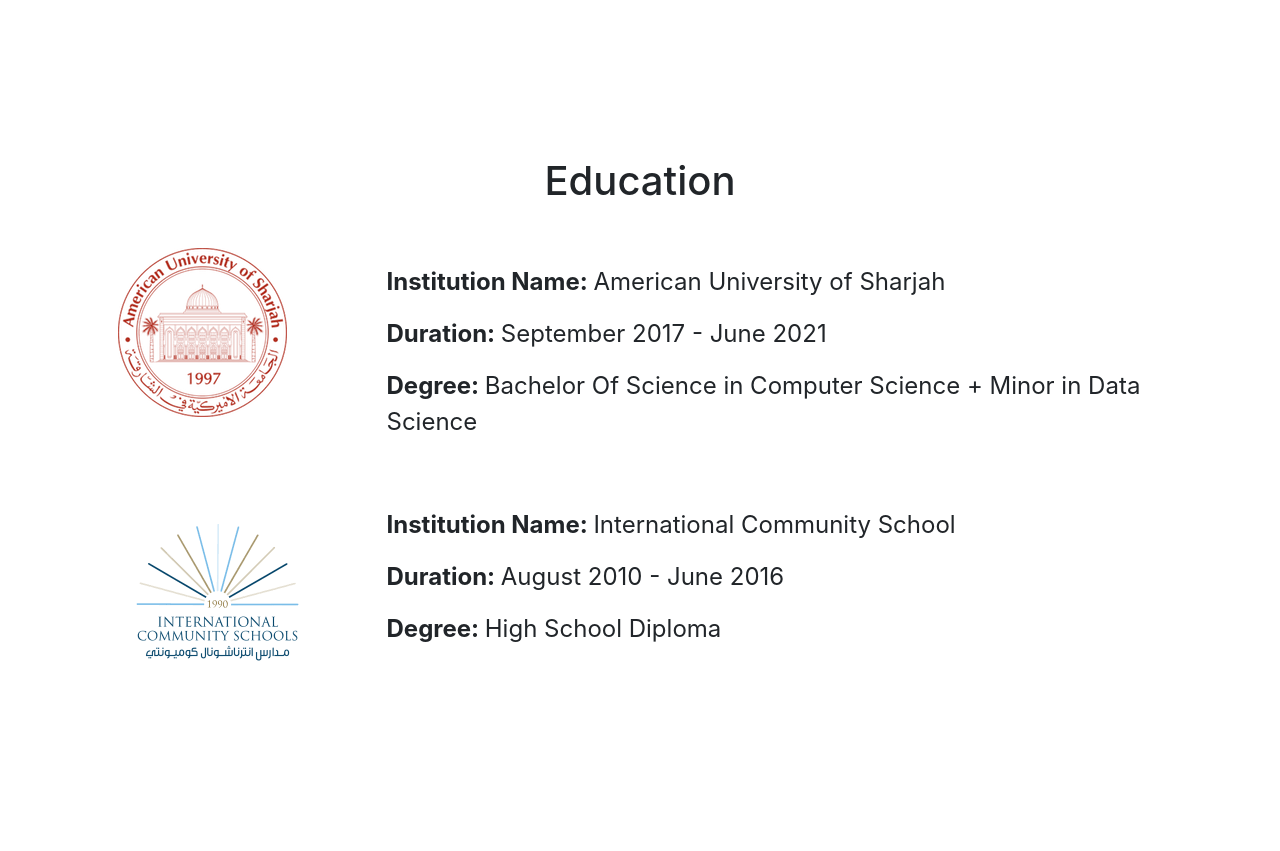
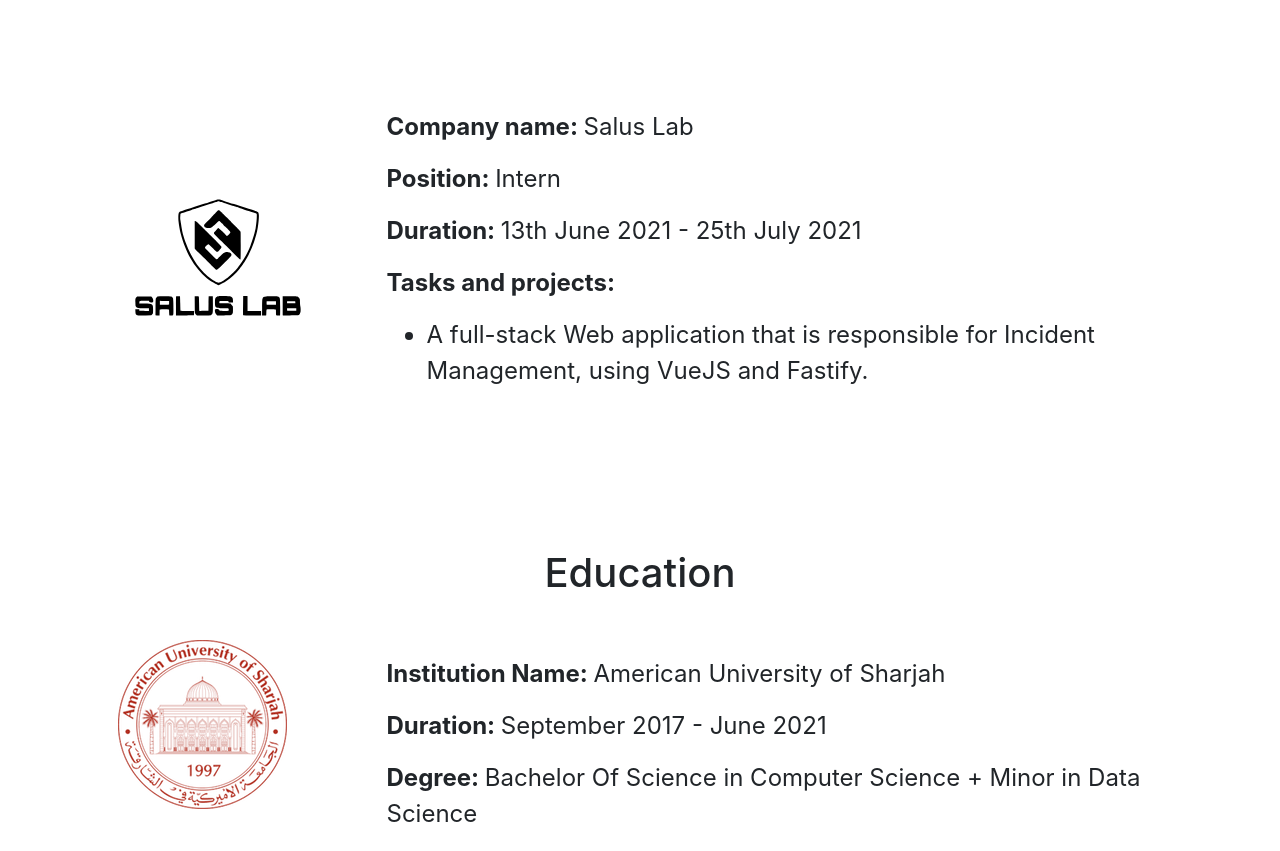
Before and after one commit to ramy-gendy/ResumeWebsite, a plain HTML site: page index.html in a window 1280 px wide. Shown: the part 1705-2556 px from the top of the page. Drawn offline with nearby package versions, Linux system fonts and the light colour scheme.

Commit message:
Updated CV and skills

```diff
--- a/index.html
+++ b/index.html
@@ -99,6 +99,33 @@
             </li>
             <li class="fs-4">
               A simple library that uses a database-first approach to read and write to SQL databases.
+            </li>
+          </ul>
+        </div>
+      </div>
+      <div class="row mt-5 pt-5">
+        <div class="col-3 pt-5">
+          <img src="saluslab.svg" width="200px" height="200px">
+        </div>
+        <div class="col">
+          <p class="fs-4">
+            <strong> Company name: </strong>
+            Salus Lab
+          </p>
+          <p class="fs-4">
+            <strong> Position: </strong>
+            Intern
+          </p>
+          <p class="fs-4">
+            <strong> Duration: </strong>
+            13th June 2021 - 25th July 2021
+          </p>
+          <p class="fs-4">
+            <strong> Tasks and projects: </strong>
+          </p>
+          <ul>
+            <li class="fs-4">
+              A full-stack Web application that is responsible for Incident Management, using VueJS and Fastify.
             </li>
           </ul>
         </div>
@@ -262,7 +289,25 @@
               Express
             </li>
             <li class="fs-4">
+              Fastify
+            </li>
+            <li class="fs-4">
               MQTT
+            </li>
+          </ul>
+        </div>
+        <br>
+        <div class="col pt-3 mt-3">
+          <h3>
+            Web Frameworks
+          </h3>
+          <br>
+          <ul>
+            <li class="fs-4">
+              ReactJS
+            </li>
+            <li class="fs-4">
+              VueJS
             </li>
           </ul>
         </div>
```
Also changed, not shown: saluslab.svg (added), 1 other file.
